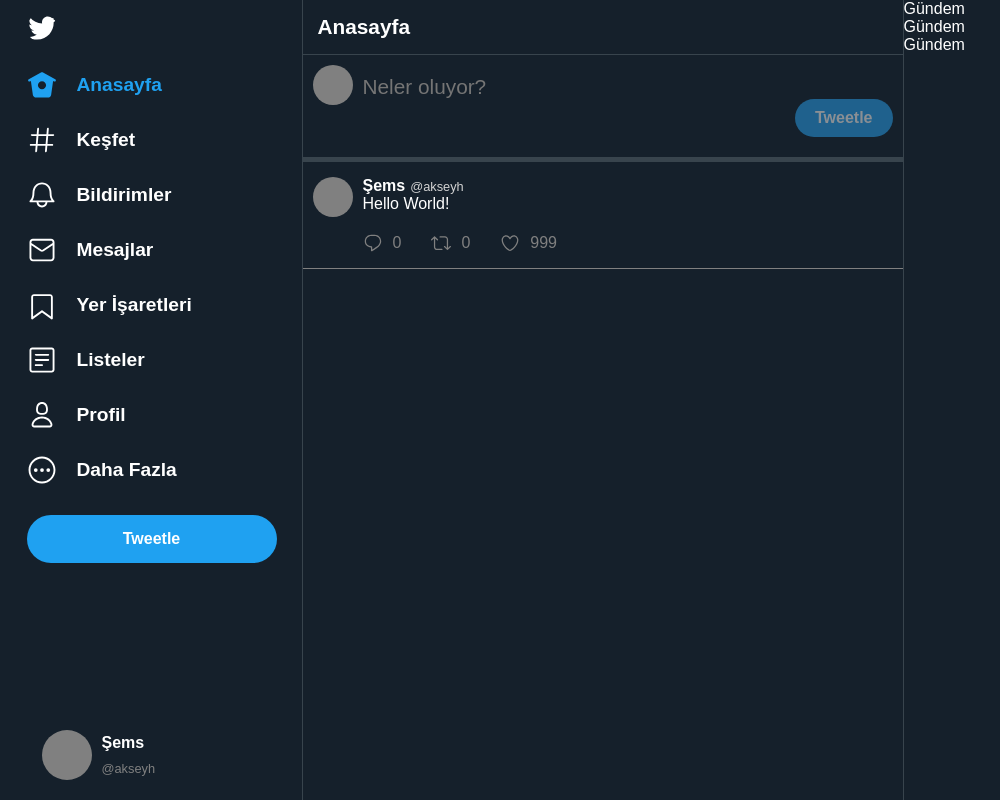
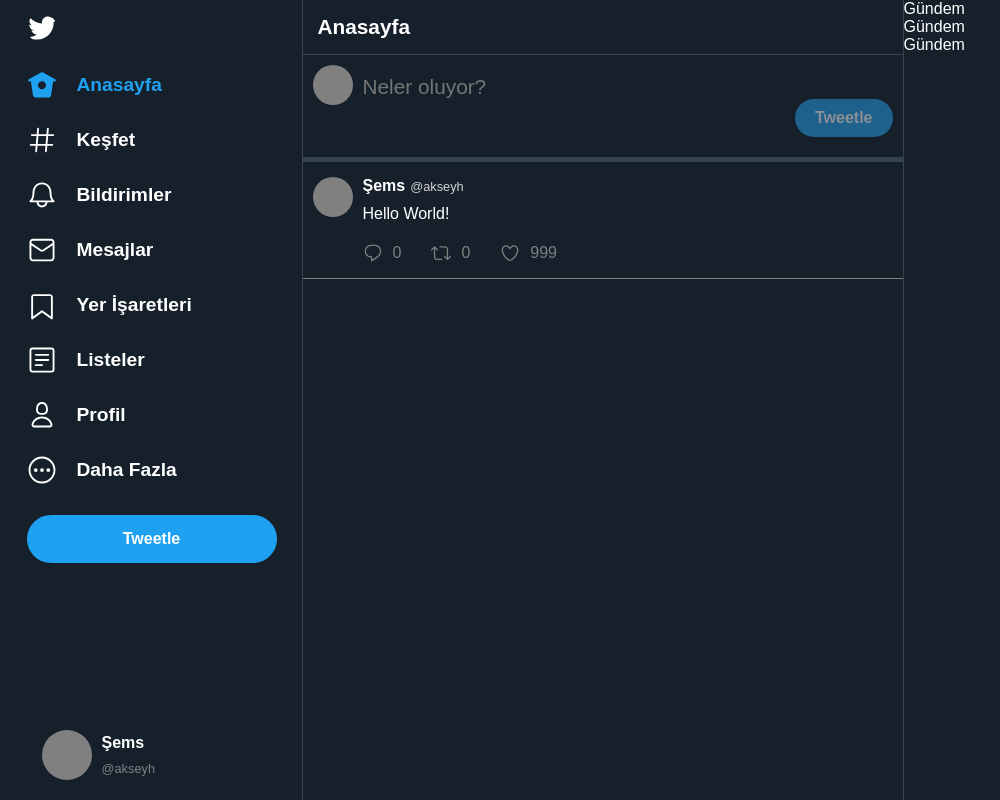
Before and after one commit to akseyh/vue3-twitter-clone, a Vue app: page / in a window 1280 px wide. Shown: the whole page, without its empty margins (0-1000 px from the left). Built offline with nearby package versions, Linux system fonts and the light colour scheme.

Commit message:
fix: tweet overflow bug

```diff
--- a/src/components/Tweet.vue
+++ b/src/components/Tweet.vue
@@ -98,6 +98,8 @@
   color: lightgray;
 }
 .tweet__content {
+  margin-top: 10px;
+  font-weight: 100;
   font-size: 1rem;
 }
 .tweet__analytics {
--- a/src/views/Home.vue
+++ b/src/views/Home.vue
@@ -65,6 +65,6 @@
 .home__contents {
   box-sizing: border-box;
   height: calc(100% - 180px);
-  overflow: scroll;
+  overflow-x: scroll;
 }
 </style>
```
